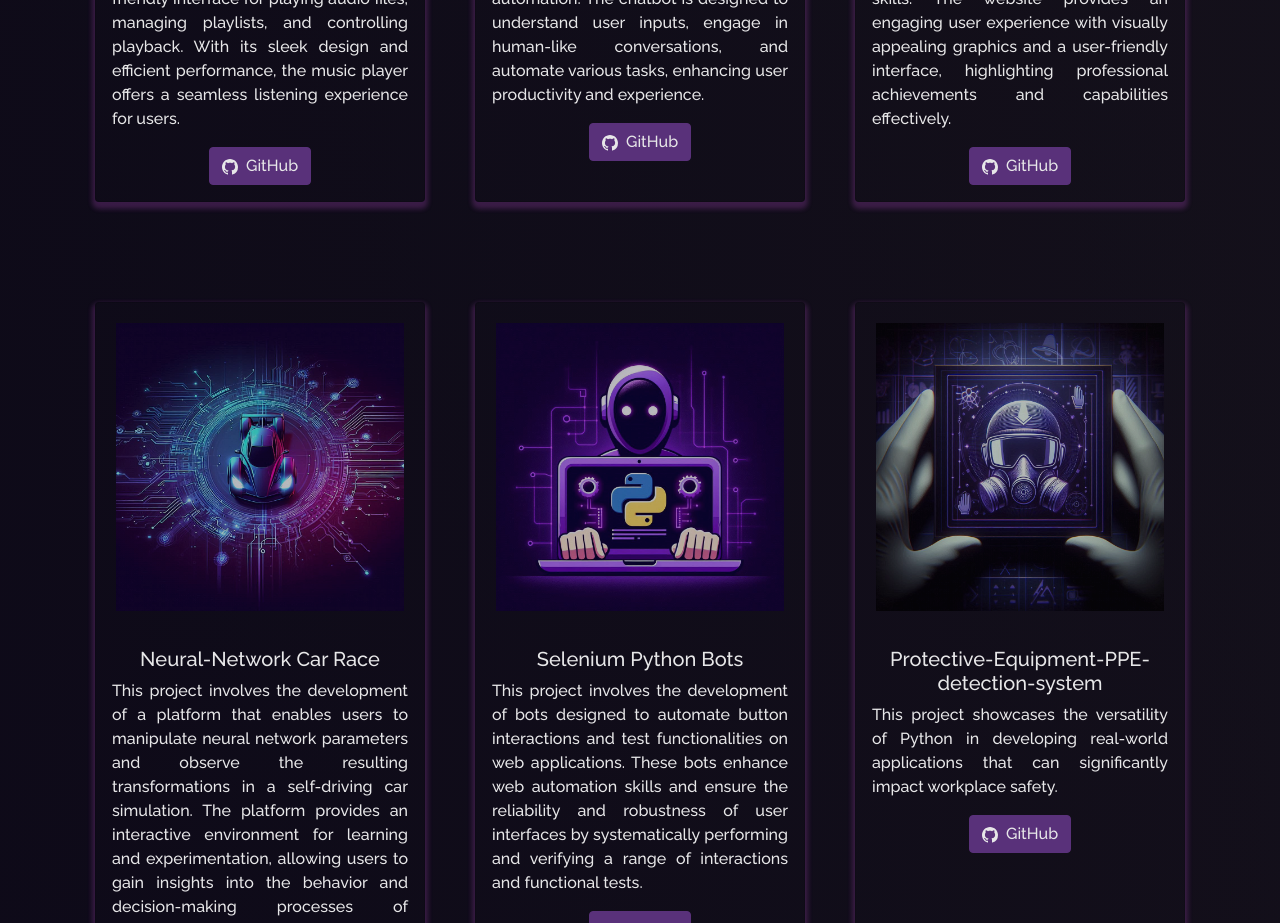
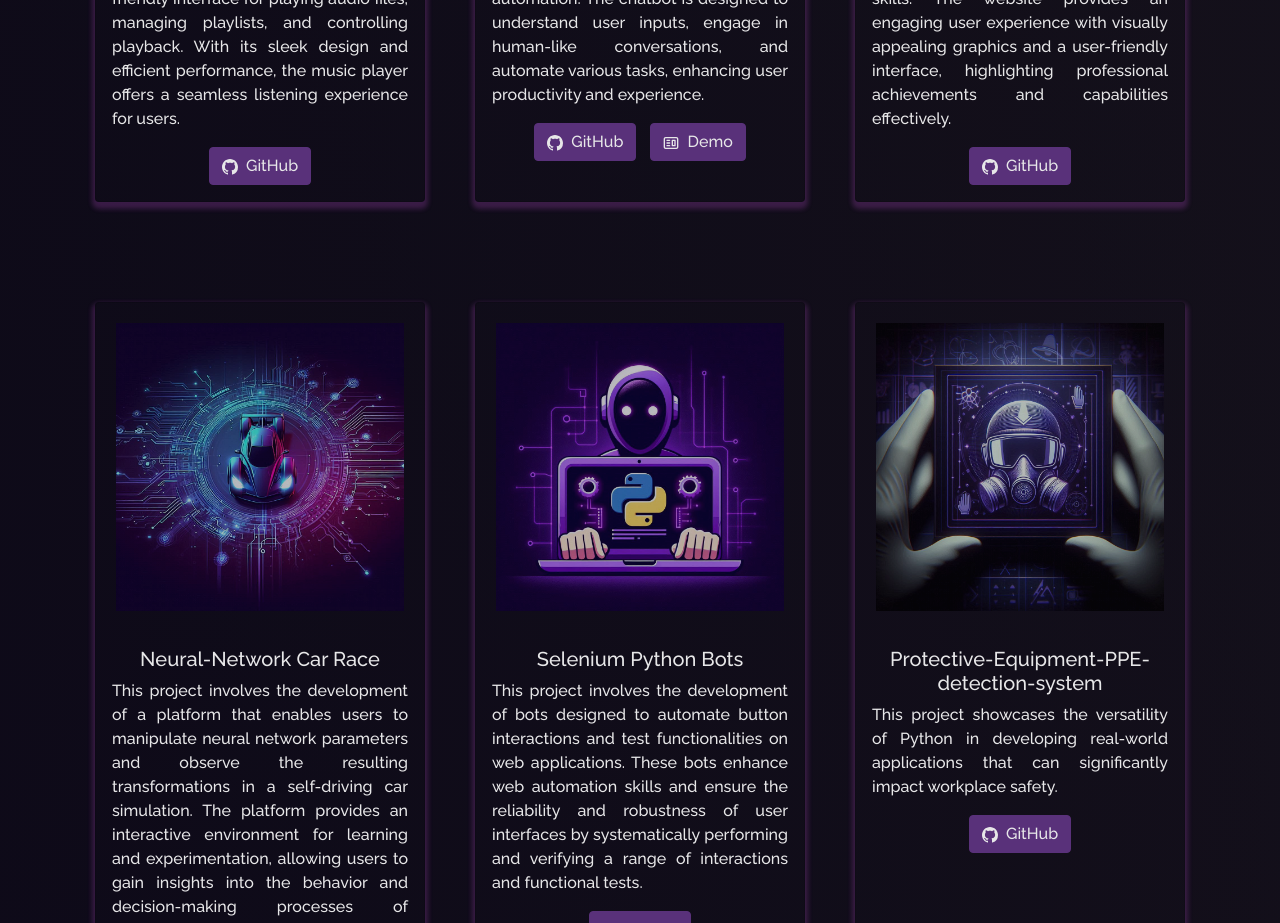
Before and after one commit to aaryan2720/portfoliosite, a React (Create React App) app: page /project in a window 1280 px wide. Shown: the part 1600-2523 px from the top of the page. Built offline with nearby package versions, Linux system fonts and the light colour scheme.

Commit message:
seeing demo button

```diff
--- a/src/components/Projects/Projects.js
+++ b/src/components/Projects/Projects.js
@@ -86,7 +86,7 @@ function Projects() {
                   The chatbot is designed to understand user inputs, engage in human-like conversations, and automate various tasks, enhancing user productivity and experience.
                 "
               ghLink="https://github.com/aaryan2720/Chatbot"
-              // demoLink="https://www.youtube.com/watch?v=dQw4w9WgXcQ&ab_channel=RickAstley" <--------Please include a demo link here
+              demoLink="https://www.youtube.com/watch?v=dQw4w9WgXcQ&ab_channel=RickAstley"
             />
           </Col>
 
```
